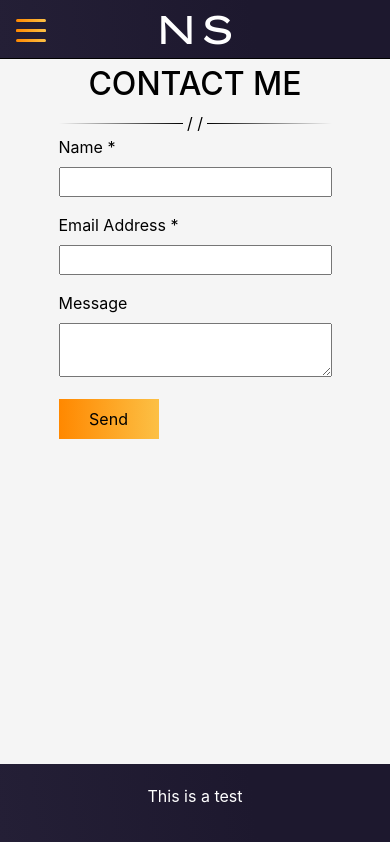
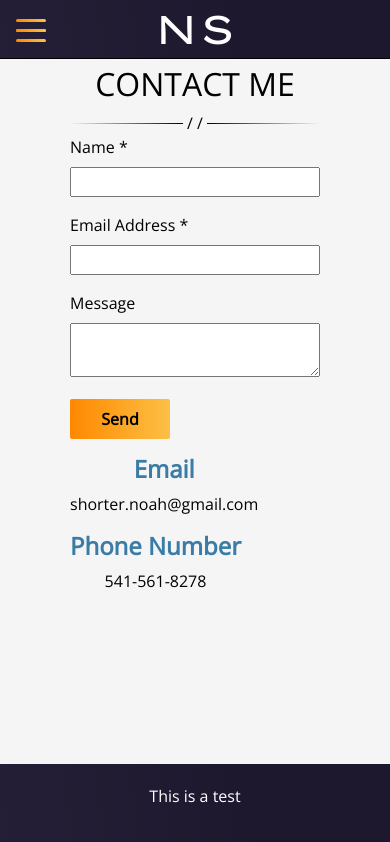
Before and after one commit to NoahShorter/vue-portfolio, a Vue app: page /#/Contact in a window 390 px wide. Shown: the top 842 px of the page. Built offline with nearby package versions, Linux system fonts and the light colour scheme.

Commit message:
working on email and phone number contacts

```diff
--- a/public/index.html
+++ b/public/index.html
@@ -7,6 +7,8 @@
     <link rel="icon" href="<%= BASE_URL %>NSLogoPurple.ico">
     <!-- bootstrap -->
     <link rel="stylesheet" href="https://stackpath.bootstrapcdn.com/bootstrap/4.3.1/css/bootstrap.min.css" integrity="sha384-ggOyR0iXCbMQv3Xipma34MD+dH/1fQ784/j6cY/iJTQUOhcWr7x9JvoRxT2MZw1T" crossorigin="anonymous">
+    <link rel="preconnect" href="https://fonts.gstatic.com">
+    <link href="https://fonts.googleapis.com/css2?family=Open+Sans&display=swap" rel="stylesheet">
     <title>Home</title>
   </head>
   <body>
--- a/src/App.vue
+++ b/src/App.vue
@@ -34,6 +34,7 @@
   flex-direction: column;
   height: 100%;
   justify-content: space-evenly;
+  font-family: 'Open Sans', sans-serif;
   /*color: white;*/
   /*background-color: #100e17;*/
 }
@@ -45,8 +46,8 @@
 }
 
 .data {
-  padding-left: 15%;
-  padding-right: 15%;
+  padding-left: 70px;
+  padding-right: 70px;
 
 }
 
--- a/src/components/Contact.vue
+++ b/src/components/Contact.vue
@@ -9,6 +9,8 @@
           <p><label>Message</label><textarea name="Message"/></p>
           <p><button type="submit">Send</button></p>
         </form>
+        <div class="digits"><h4 class="labels">Email</h4><p>shorter.noah@gmail.com</p></div>
+        <div class="digits"><h4 class="labels">Phone Number</h4><p>541-561-8278</p></div>
     </div>
 </template>
 
@@ -45,6 +47,18 @@
   height: 40px;
   justify-self: left;
   margin-right: 100%;
+  font-weight: 700;
+  border-radius: 2px;
+}
+
+h4 {
+  font-weight: 700;
+  color: rgb(58,124,165);
+}
+
+.digits {
+  float: left;
+  margin: auto;
 }
 
 .separator {
```
